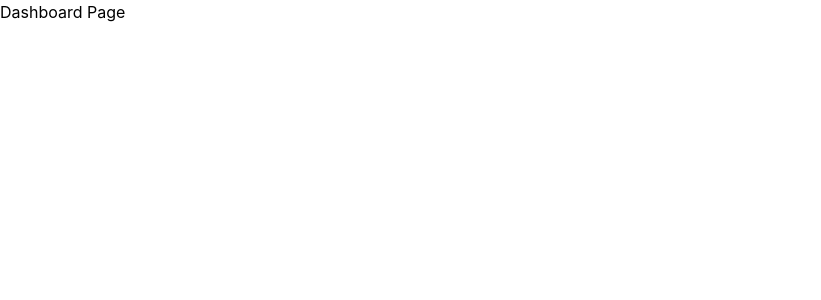
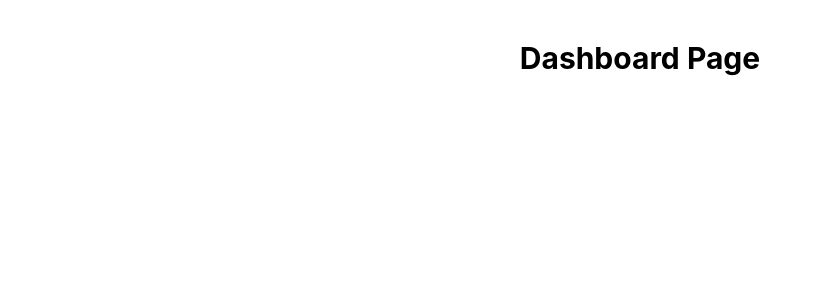
Before and after one commit to HARSHITA-SRIVASTAVA/InterviewPrepPlatform_Project, a React app in the folder frontend/: page /dashboard in a window 1280 px wide. Shown: the top 300 px of the page, without its empty margins (0-821 px from the left). Built offline with nearby package versions, Linux system fonts and the light colour scheme; the HTML template or start-up script is replaced by a standard one.

Commit message:
feat: create page components and integrate with routing

```diff
--- a/frontend/src/App.jsx
+++ b/frontend/src/App.jsx
@@ -1,11 +1,16 @@
 import {Routes,Route} from "react-router-dom";
+
+//import pages
+import Home from "./pages/Home";
+import Login from "./pages/Login";
+import Dashboard from "./pages/Dashboard";
 
 function App() {
   return (
     <Routes>
-      <Route path="/" element={<h1>Home Page</h1>} />
-      <Route path="/login" element={<h1>Login Page </h1>}/>
-      <Route path="/dashboard" element={<h1>Dashboard Page</h1>}/>
+      <Route path="/" element={<Home />} />
+      <Route path="/login" element={<Login />}/>
+      <Route path="/dashboard" element={<Dashboard />}/>
     </Routes>
   );
 }
--- /dev/null
+++ b/frontend/src/pages/Dashboard.jsx
@@ -0,0 +1,11 @@
+const Dashboard=()=>{
+    return(
+        <div className="text-center mt-10">
+            <h1 className="text-3xl font-bold">
+                Dashboard Page
+            </h1>
+        </div>
+    );
+};
+
+export default Dashboard;
--- /dev/null
+++ b/frontend/src/pages/Home.jsx
@@ -0,0 +1,11 @@
+const Home=()=>{
+    return(
+        <div className="text-center mt-10">
+            <h1 className="text-3xl font-bold">
+                Home Page
+            </h1>
+        </div>
+    );
+};
+
+export default Home;
--- /dev/null
+++ b/frontend/src/pages/Login.jsx
@@ -0,0 +1,11 @@
+const Login=()=>{
+    return(
+        <div className="text-center mt-10">
+            <h1 className="text-3xl font-bold">
+                Login Page
+            </h1>
+        </div>
+    );
+};
+
+export default Login;
```
